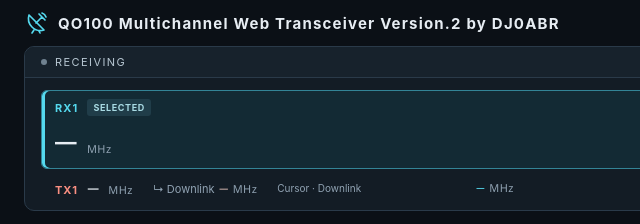
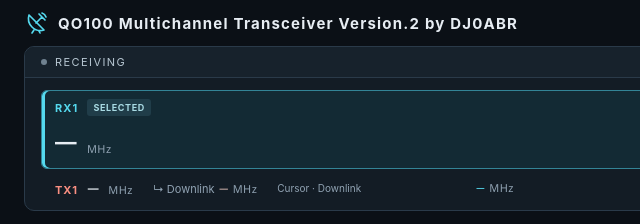
Before and after one commit to dj0abr/QO100_TRX2, a plain HTML site: page web/index.html in a window 1280 px wide. Shown: the top 224 px of the page, 0-640 px from the left. Drawn offline with Linux system fonts and the light colour scheme.

Commit message:
Update documentation images and simplify transceiver title

```diff
--- a/web/index.html
+++ b/web/index.html
@@ -7,7 +7,7 @@
   <meta name="description" content="QO-100 Web-Transceiver mit zwei Empfängern und unabhängiger Sendeabstimmung.">
   <link rel="icon" type="image/svg+xml" href="/favicon.svg">
   <link rel="stylesheet" href="/style.css">
-  <title>QO100 Multichannel Web Transceiver Version.2 by DJ0ABR</title>
+  <title>QO100 Multichannel Transceiver Version.2 by DJ0ABR</title>
 </head>
 <body>
   <svg aria-hidden="true" style="position:absolute;width:0;height:0;overflow:hidden" xmlns="http://www.w3.org/2000/svg">
@@ -27,7 +27,7 @@
   </svg>
   <div class="app">
     <header class="masthead">
-      <div class="brand"><svg class="icon" aria-hidden="true"><use href="#dish"/></svg><span>QO100 Multichannel Web Transceiver Version.2 by DJ0ABR</span></div>
+      <div class="brand"><svg class="icon" aria-hidden="true"><use href="#dish"/></svg><span>QO100 Multichannel Transceiver Version.2 by DJ0ABR</span></div>
       <div class="session-actions"><button id="audio" class="small-button" type="button">Audio starten</button><button id="connect" class="small-button" type="button">Verbinden</button></div>
     </header>
     <section class="status-panel" aria-label="Frequenzen und Betriebszustand">
```
Also changed, not shown: docs/WebGUI.png, docs/blockschaltbild.png, docs/blockschaltbild_english.png, docs/decoderoutput.png, docs/operation1.png.
